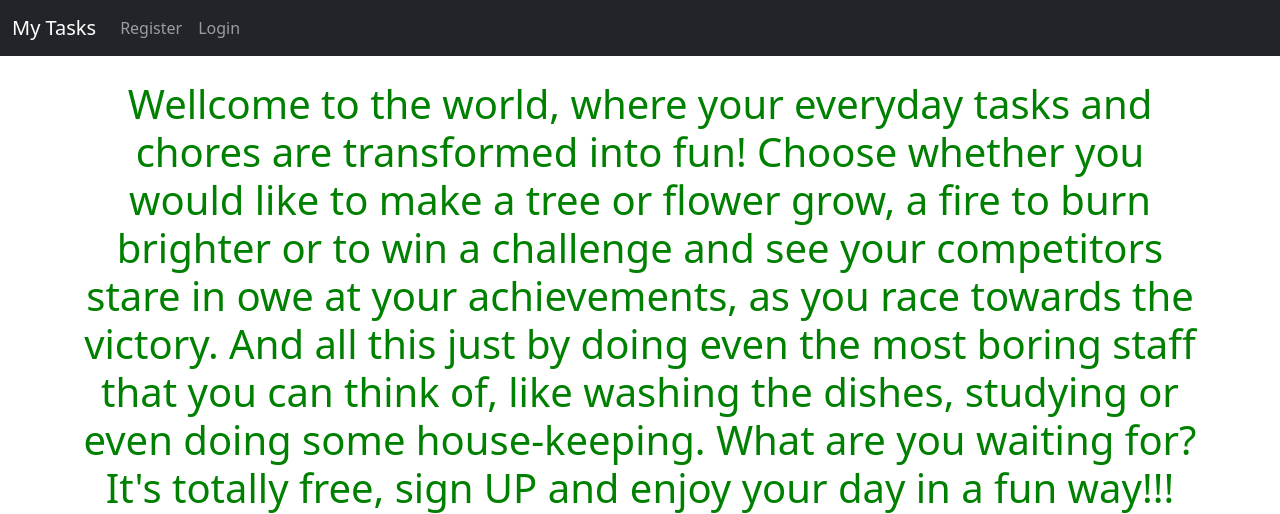
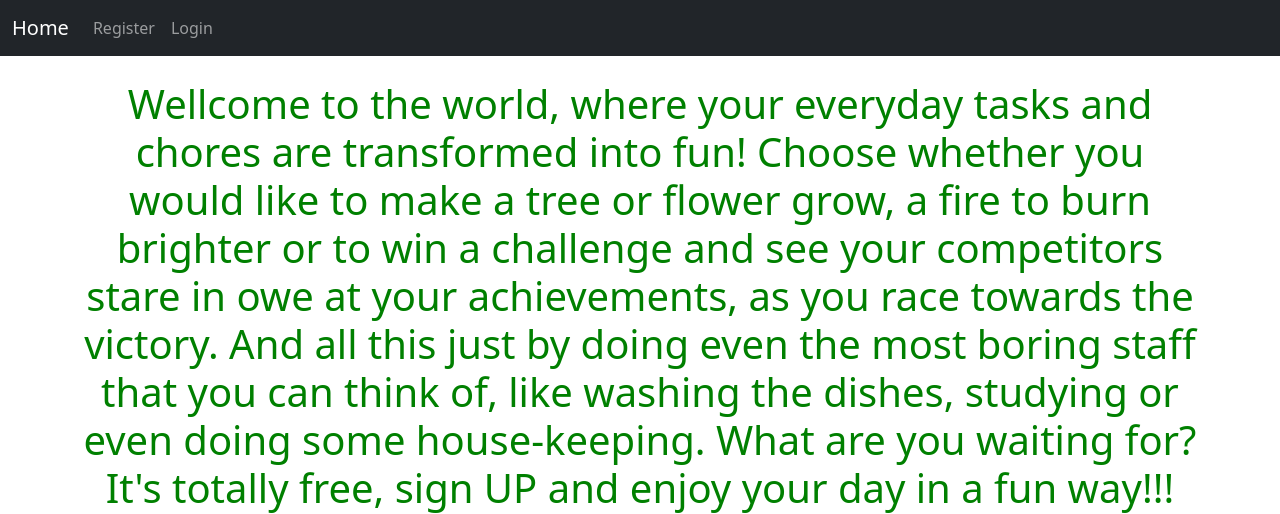
Before and after one commit to pauldzvonyk/organizer, a Django app: page / in a window 1280 px wide. Shown: the top 514 px of the page. Run offline with Django 5.2, Linux system fonts and the light colour scheme.

Commit message:
renaming landing into home.html + wiring

```diff
--- a/members/templates/registration/create_profile_page.html
+++ b/members/templates/registration/create_profile_page.html
@@ -13,7 +13,7 @@
         {% csrf_token %}
         {{ form.as_p }}
         <button class="btn btn-secondary">Create Profile Page</button>
-        <a href="{% url 'landing_page' %}" class="btn btn-secondary">Back</a>
+        <a href="{% url 'home' %}" class="btn btn-secondary">Back</a>
     </form>
 </div>
 
--- a/members/templates/registration/edit_profile.html
+++ b/members/templates/registration/edit_profile.html
@@ -13,7 +13,7 @@
         {% csrf_token %}
         {{ form.as_p }}
         <button class="btn btn-secondary">Save Changes</button>
-        <a href="{% url 'home' %}" class="btn btn-secondary">Back</a>
+        <a href="{% url 'all-tasks' %}" class="btn btn-secondary">Back</a>
     </form>
 </div>
 
--- a/members/templates/registration/edit_profile_page.html
+++ b/members/templates/registration/edit_profile_page.html
@@ -12,7 +12,7 @@
         {% csrf_token %}
         {{ form.as_p }}
         <button class="btn btn-secondary">Confirm</button>
-        <a href="{% url 'home' %}" class="btn btn-secondary">Back</a>
+        <a href="{% url 'all-tasks' %}" class="btn btn-secondary">Back</a>
     </form>
 </div>
 
--- a/members/templates/registration/login.html
+++ b/members/templates/registration/login.html
@@ -20,7 +20,7 @@
         </div>
         <br><br>
         <button class="btn btn-secondary">Login</button>
-        <a href="{% url 'landing_page' %}" class="btn btn-secondary">Back</a>
+        <a href="{% url 'home' %}" class="btn btn-secondary">Back</a>
     </form>
 </div>
 <br>
--- a/members/templates/registration/password-change.html
+++ b/members/templates/registration/password-change.html
@@ -17,7 +17,7 @@
         {% csrf_token %}
         {{ form.as_p }}
         <button class="btn btn-secondary">Change Password</button>
-        <a href="{% url 'home' %}" class="btn btn-secondary">Back</a>
+        <a href="{% url 'all-tasks' %}" class="btn btn-secondary">Back</a>
     </form>
 </div>
 
--- a/members/templates/registration/register.html
+++ b/members/templates/registration/register.html
@@ -10,7 +10,7 @@
         {% csrf_token %}
         {{ form.as_p }}
         <button class="btn btn-secondary">Sign Up</button>
-        <a href="{% url 'landing_page' %}" class="btn btn-secondary">Back</a>
+        <a href="{% url 'home' %}" class="btn btn-secondary">Back</a>
     </form>
 </div>
 
--- a/organizer/settings.py
+++ b/organizer/settings.py
@@ -134,4 +134,4 @@ STATICFILES_DIRS = (
 DEFAULT_AUTO_FIELD = 'django.db.models.BigAutoField'
 
 LOGIN_REDIRECT_URL = 'home'
-LOGOUT_REDIRECT_URL = 'landing_page'
+LOGOUT_REDIRECT_URL = 'home'
--- a/task/templates/task/add_category.html
+++ b/task/templates/task/add_category.html
@@ -13,7 +13,7 @@
         {% csrf_token %}
         {{ form.as_p }}
         <button class="btn btn-secondary">Add Category</button>
-        <a href="{% url 'home' %}" class="btn btn-secondary">Back</a>
+        <a href="{% url 'all-tasks' %}" class="btn btn-secondary">Back</a>
     </form>
 </div>
 
--- a/task/templates/task/add_task.html
+++ b/task/templates/task/add_task.html
@@ -14,7 +14,7 @@
         {{ form.as_p }}
         {{ form.media }}
         <button class="btn btn-secondary">Create</button>
-        <a href="{% url 'home' %}" class="btn btn-secondary">Back</a>
+        <a href="{% url 'all-tasks' %}" class="btn btn-secondary">Back</a>
     </form>
 </div>
 
--- a/task/templates/task/base.html
+++ b/task/templates/task/base.html
@@ -22,7 +22,7 @@
 <body>
 <nav class="navbar navbar-expand-lg navbar-dark bg-dark">
     <div class="container-fluid">
-        <a class="navbar-brand" href="{% url 'landing_page' %}">My Tasks</a>
+        <a class="navbar-brand" href="{% url 'home' %}">Home</a>
         <button class="navbar-toggler"
                 type="button"
                 data-bs-toggle="collapse"
@@ -36,7 +36,7 @@
             <ul class="navbar-nav me-auto mb-2 mb-lg-0">
                 {% if user.is_authenticated %}
                 <li class="nav-item">
-                    <a class="nav-link active" aria-current="page" href="{% url 'home' %}">All Tasks</a>
+                    <a class="nav-link active" aria-current="page" href="{% url 'all-tasks' %}">All Tasks</a>
                 </li>
                 <li class="nav-item">
                     <a class="nav-link" href="{% url 'add_task' %}">New Task</a>
--- a/task/templates/task/home.html
+++ b/task/templates/task/home.html
@@ -1,39 +1,32 @@
 {% extends 'task/base.html' %}
+{% load static %}
+{% block title %} Home Page {% endblock %}
 {% block content %}
 
-{% if user.is_authenticated %}
 
-<h1>This is the home.html page, where the tasks are displayed after authentication, with all the functionality.
-    Styling is still needed.</h1>
-<div class="d-grid gap-2 d-md-flex justify-content-md-end">
+<h1 class="landing-text text-center">Wellcome to the world, where your everyday tasks and chores are transformed
+into fun! Choose whether you would like to make a tree or flower grow, a fire to burn brighter or
+to win a challenge and see your competitors stare in owe at your achievements, as you race towards
+the victory. And all this just by doing even the most boring staff that you can think of, like washing the
+dishes, studying or even doing some house-keeping. What are you waiting for? It's totally free, sign UP and
+enjoy your day in a fun way!!!</h1>
+<div class="container border" style="clear:both">
+  <div class="row border">
+    <div class="col-8 border">col-sm-8</div>
+    <div class="col-4 border">col-sm-4</div>
+  </div>
+  <div class="row border">
+    <div class="col border">col-sm</div>
+    <div class="col border">col-sm</div>
+    <div class="col border"><img src="{% static 'task/images/tree-growth.jpg' %}" class="rounded">
+</div>
+  </div>
+</div>
+<br>
+<div class="container-col-12 border text-center">Container</div>
 
-    <a href="{% url 'add_task' %}" class="btn btn-outline-success btn-sm">Create New Task</a>
-</div>
-<h2>All Active Tasks</h2>
-<ul>
-    {% for task in object_list %}
-    {% if user.id == task.author.id %}
-    <li>
-        <a class="fs-2 fw-bold" href="{% url 'task-detail' task.pk %}">{{ task.title }}</a>
-        See all the tasks in this category: - <a href="{% url 'category' task.category|slugify %}">{{ task.category }}</a> <br>
-        (Published by: "{{ task.author.first_name }} {{ task.author.last_name }}")
-        <br>
-        {{ task.snippet }}
-        <br>
-        {{ task.date_created }}
-        {% if user.is_authenticated %}
-        <a class="btn btn-outline-danger btn-sm float-end" href="{% url 'delete_task' task.pk %}">Delete</a>
-        <a class="btn btn-outline-success btn-sm float-end" href="{% url 'edit_task' task.pk %}">Edit</a>
-        <a class="btn btn-outline-primary btn-sm float-end" href="{% url 'task-detail' task.pk %}">Open</a>
-        {% endif %}
 
-        <hr>
-    </li>
-    {% endif %}
-    {% endfor %}
 
-</ul>
 
-{% endif %}
 
 {% endblock %}
--- a/task/templates/task/landing_page.html
+++ /dev/null
@@ -1,32 +0,0 @@
-{% extends 'task/base.html' %}
-{% load static %}
-{% block title %} Landing Page {% endblock %}
-{% block content %}
-
-
-<h1 class="landing-text text-center">Wellcome to the world, where your everyday tasks and chores are transformed
-into fun! Choose whether you would like to make a tree or flower grow, a fire to burn brighter or
-to win a challenge and see your competitors stare in owe at your achievements, as you race towards
-the victory. And all this just by doing even the most boring staff that you can think of, like washing the
-dishes, studying or even doing some house-keeping. What are you waiting for? It's totally free, sign UP and
-enjoy your day in a fun way!!!</h1>
-<div class="container border" style="clear:both">
-  <div class="row border">
-    <div class="col-8 border">col-sm-8</div>
-    <div class="col-4 border">col-sm-4</div>
-  </div>
-  <div class="row border">
-    <div class="col border">col-sm</div>
-    <div class="col border">col-sm</div>
-    <div class="col border"><img src="{% static 'task/images/tree-growth.jpg' %}" class="rounded">
-</div>
-  </div>
-</div>
-<br>
-<div class="container-col-12 border text-center">Container</div>
-
-
-
-
-
-{% endblock %}
--- a/task/templates/task/task_detail.html
+++ b/task/templates/task/task_detail.html
@@ -74,7 +74,7 @@ There are no comments yet, but you can add one <a href="{% url 'add_comment' tas
 {% endif %}
 
 <br><br><br>
-<a href="{% url 'home' %}" class="btn btn-secondary">Back</a>
+<a href="{% url 'all-tasks' %}" class="btn btn-secondary">Back</a>
 <a href="{% url 'edit_task' task.pk %}" class="btn btn-secondary">Edit</a>
 <a class="btn btn-secondary" href="{% url 'delete_task' task.pk %}">Delete</a>
 <br><br>
--- a/task/urls.py
+++ b/task/urls.py
@@ -3,9 +3,9 @@ from .views import (HomeView, TaskDetailView, AddTaskView, EditTaskView, DeleteT
                     LikeView, AddCommentView, landing_page, search_task)
 
 urlpatterns = [
-    path('', landing_page, name='landing_page'),
+    path('', landing_page, name='home'),
     path('search_task', search_task, name='search-task'),
-    path('home/', HomeView.as_view(), name='home'),
+    path('all_tasks/', HomeView.as_view(), name='all-tasks'),
     path('task/<int:pk>', TaskDetailView.as_view(), name='task-detail'),
     path('add_task/', AddTaskView.as_view(), name='add_task'),
     path('task/edit/<int:pk>', EditTaskView.as_view(), name='edit_task'),
--- a/task/views.py
+++ b/task/views.py
@@ -7,7 +7,7 @@ from django.http import HttpResponseRedirect
 
 
 def landing_page(request):
-    return render(request, 'task/landing_page.html')
+    return render(request, 'task/home.html')
 
 
 def search_task(request):
@@ -46,7 +46,7 @@ class CategoryMixin:
 
 class HomeView(CategoryMixin, ListView):
     model = Task
-    template_name = 'task/home.html'
+    template_name = 'task/all_tasks.html'
     ordering = ['-date_created']
 
 
@@ -129,4 +129,4 @@ class EditTaskView(CategoryMixin, UpdateView):
 class DeleteTaskView(CategoryMixin, DeleteView):
     model = Task
     template_name = 'task/delete_task.html'
-    success_url = reverse_lazy('home')
+    success_url = reverse_lazy('all-tasks')
```
Also changed, not shown: task/templates/task/all_tasks.html (added, +39 -0 lines), db.sqlite3.
